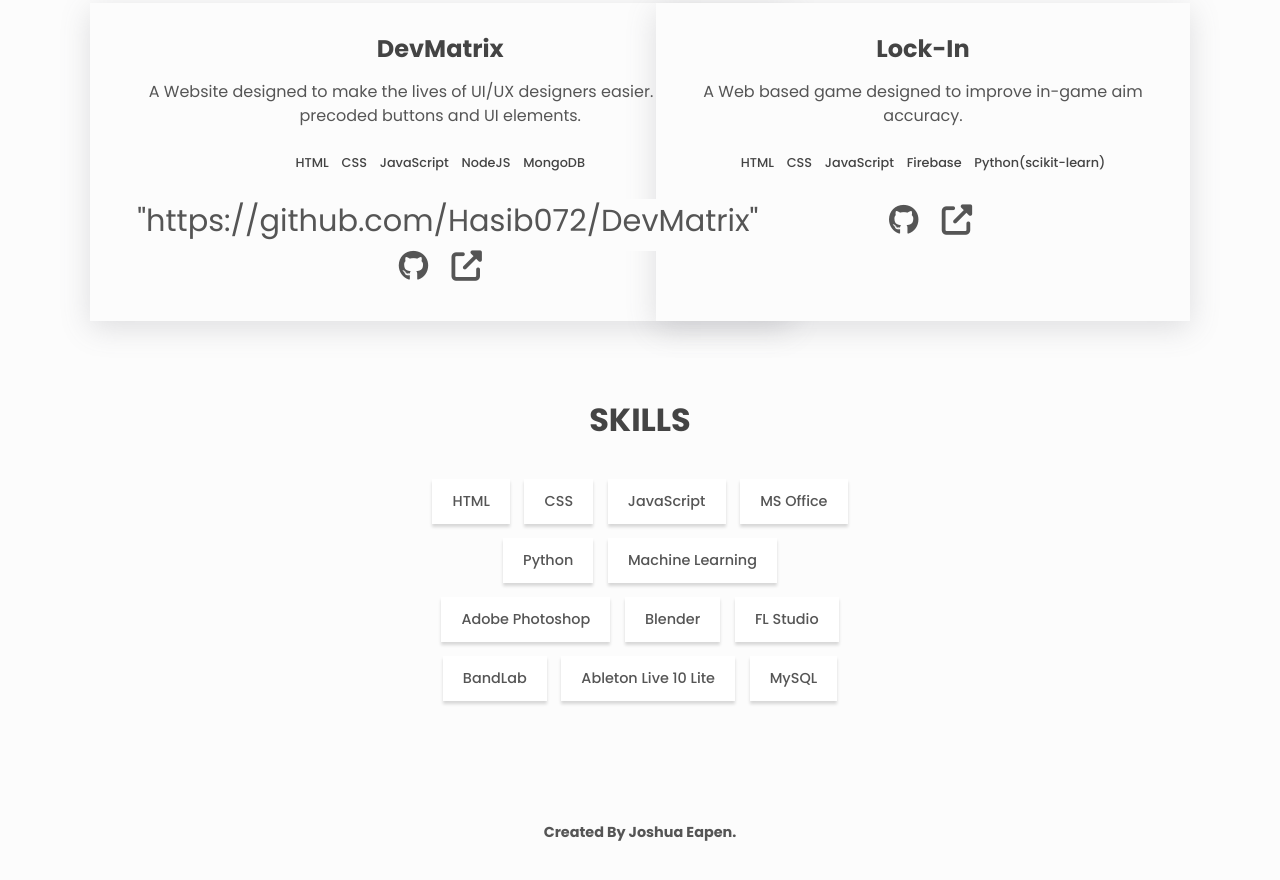
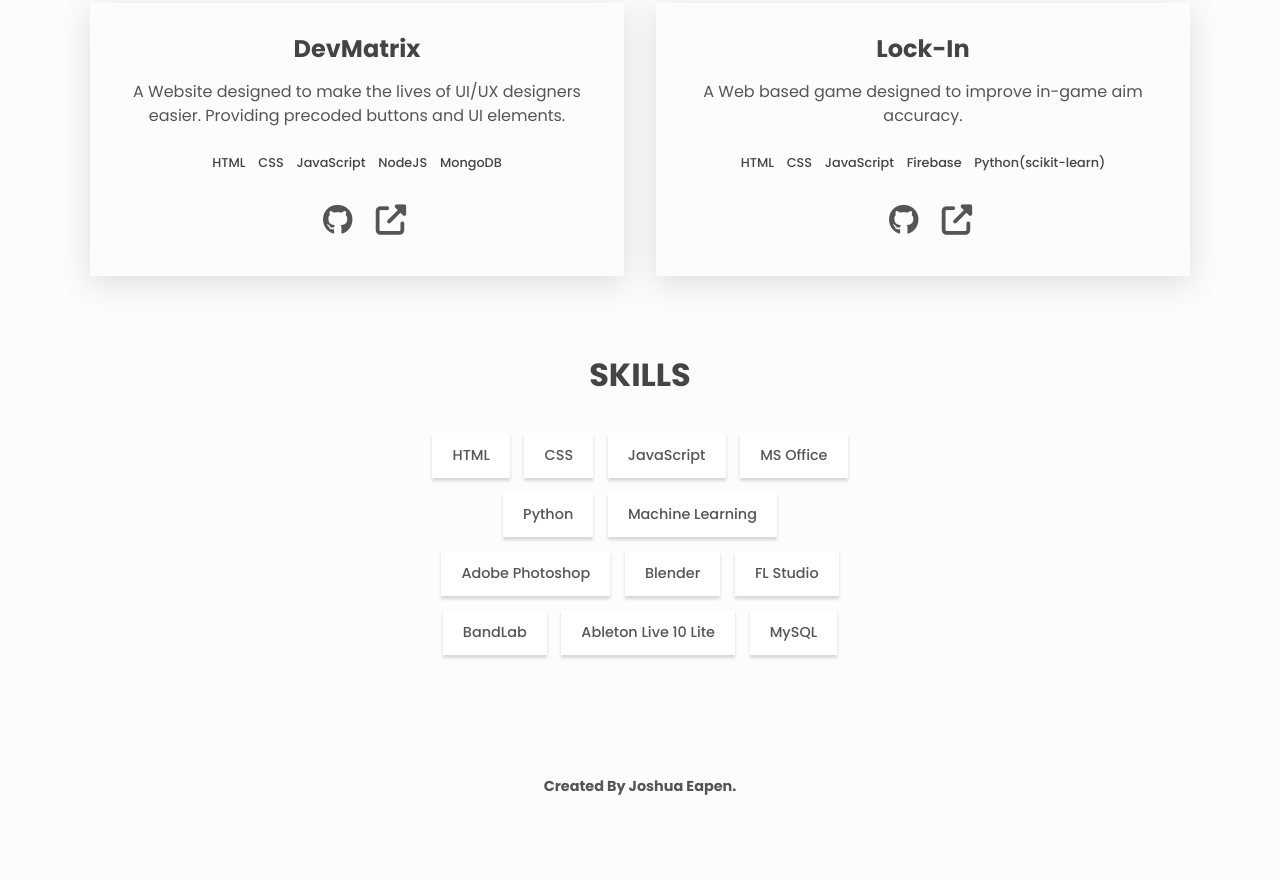
Before and after one commit to MonsieurJoshua/Portfolio, a plain HTML site: page index.html in a window 1280 px wide. Shown: the part 762-1642 px from the top of the page. After the commit the page ends 1608 px from the top, so only its background shows below. Drawn offline with Linux system fonts and the light colour scheme.

Commit message:
Update index.html

```diff
--- a/index.html
+++ b/index.html
@@ -121,10 +121,10 @@
             </ul>
 
             <a
-              href="" target="_blank"
+              href="https://github.com/Hasib072/DevMatrix" target="_blank"
               aria-label="source code"
               class="link link--icon"
-            > "https://github.com/Hasib072/DevMatrix" <!--Project link-->
+            >  <!--Project link-->
 
               <i aria-hidden="true" class="fab fa-github"></i>
             </a>
```
